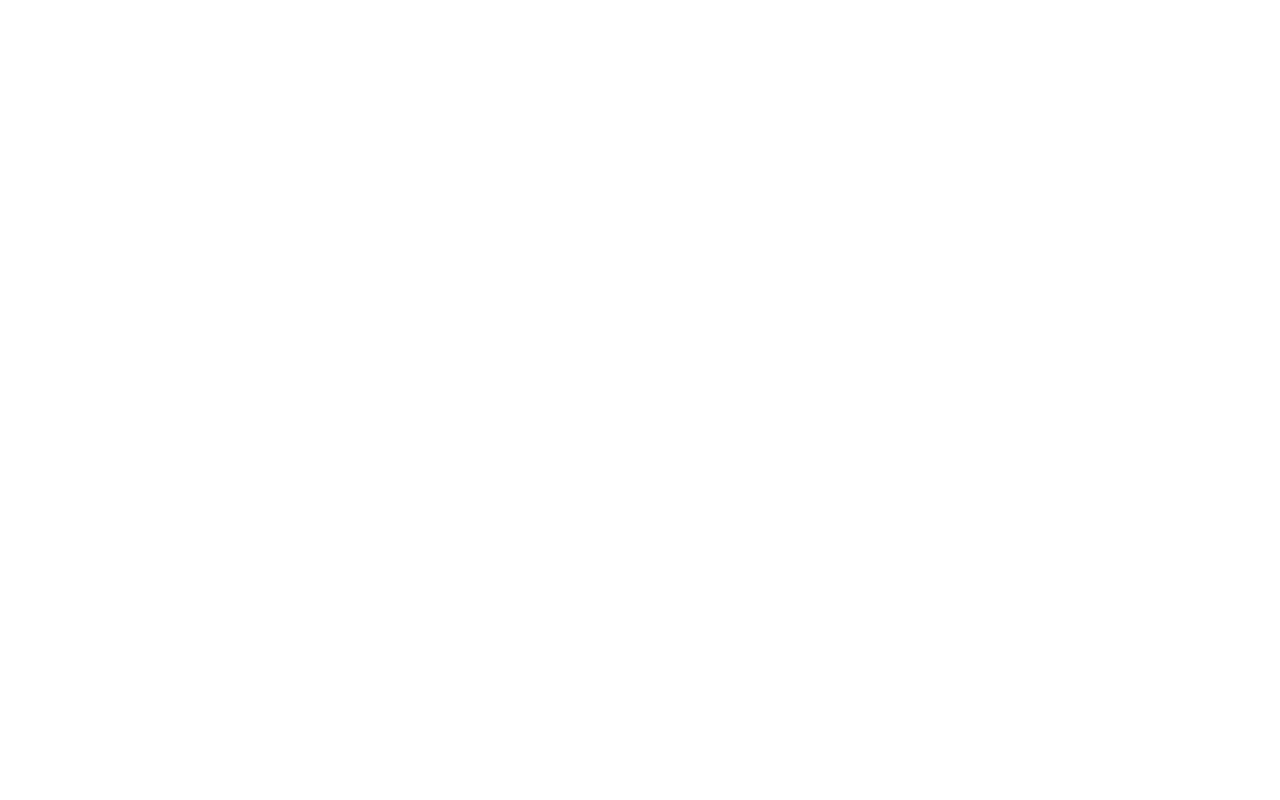
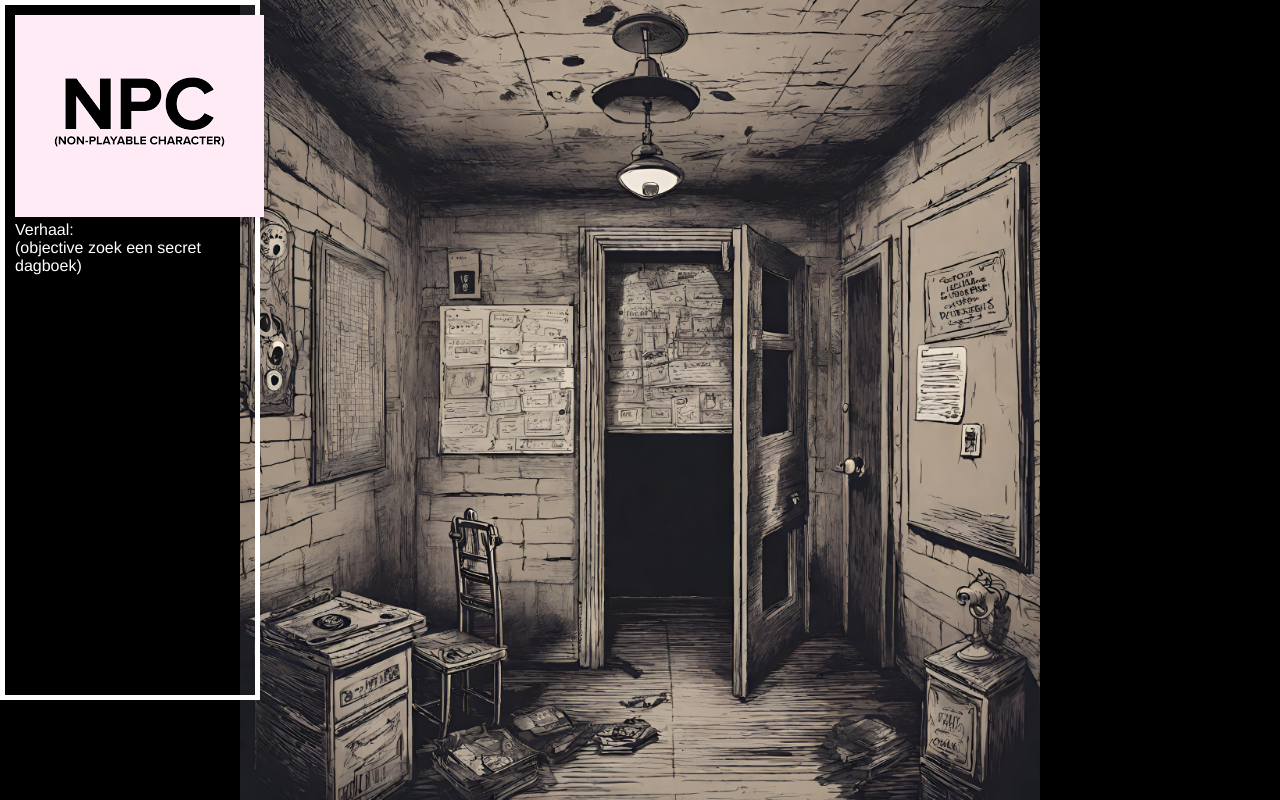
Before and after one commit to OKwiatek/Escape-room, a plain HTML site: page p1.html in a window 1280 px wide. Drawn offline with Linux system fonts and the light colour scheme.

Commit message:
puzzel 1

```diff
--- a/Js/main.js
+++ b/Js/main.js
@@ -1,5 +1,4 @@
-
-
+// Play button to puzzel 1
 function p1() {
     window.open("p1.html", "_self")
 }
--- /dev/null
+++ b/css/p1.css
@@ -0,0 +1,31 @@
+* {
+    margin: 0;
+    padding: 0;
+    font-family:'Franklin Gothic Medium', 'Arial Narrow', Arial, sans-serif;
+}
+
+body, html {
+    height: 100%;
+    margin: 0;
+    background-color: black;
+    color: white;
+  }
+
+.bg-container{
+    /* The image used */
+    background-image: url("/img/darkroom.jpg");
+    /* Full height */
+    height: 100%;
+    /* Center and scale the image nicely */
+    background-position: center;
+    background-repeat: no-repeat;
+    background-size: contain;
+    margin: auto;
+  }
+
+.npc-border {
+    border: 5px solid white;
+    width: 18%;
+    height: 670px;
+    padding: 10px;
+}
--- a/css/style.css
+++ b/css/style.css
@@ -4,7 +4,7 @@
     font-family:'Franklin Gothic Medium', 'Arial Narrow', Arial, sans-serif;
 }
 
-html {
+body, html{
     background-image: url(/img/bg.png);
     background-position: center;
     background-repeat: no-repeat;
@@ -34,6 +34,11 @@ html {
     margin: auto;
 }
 
+img {
+    margin: auto;
+    background-color: white;
+}
+
 .play {
     display: flex;
     flex-direction: row;
--- a/p1.html
+++ b/p1.html
@@ -1,11 +1,21 @@
 <!DOCTYPE html>
 <html lang="en">
+
 <head>
     <meta charset="UTF-8">
     <meta name="viewport" content="width=device-width, initial-scale=1.0">
+    <link rel="stylesheet" href="./css/p1.css">
     <title>Escape-Room</title>
 </head>
+
 <body>
+    <!-- zoek een object op de img(dagboek) wanneer je met de muis langs het (dagboek) gaat dan krijg je cursor: pointer. Als je klikt krijg je een woordpuzzel, heb je het goed dan voltooi je het level -->
+    <div class="bg-container">
+        <div class="npc-border">
+            <img src="/img/npc.jpg" alt="NPC / discription">
+            <p>Verhaal:<br> (objective zoek een secret dagboek)</p>
+        </div>
+    </div>
+</body>
 
-</body>
 </html>
```
Also changed, not shown: index.html (+1 -0 lines), img/Summoning_Circle.jpg (deleted), img/darkroom.jpg (added), img/npc.jpg (added).
